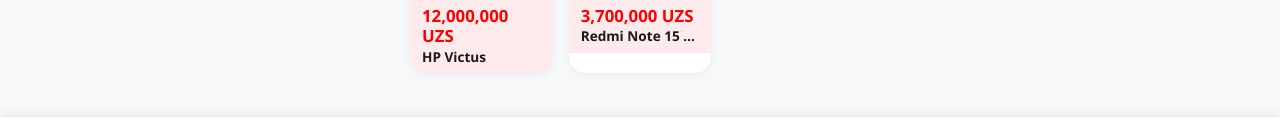
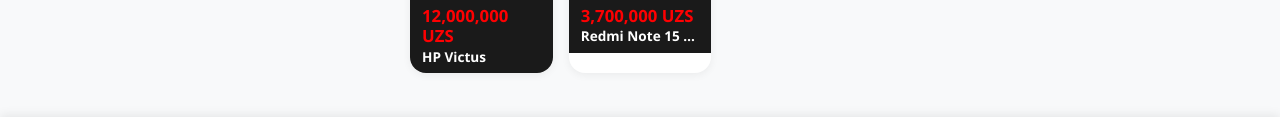
Before and after one commit to kavinsky0214/Sweetlab_mini_app, a plain HTML site: page index.html in a window 1280 px wide. Shown: the part 615-738 px from the top of the page. Drawn offline with Linux system fonts and the light colour scheme.

Commit message:
Change product-info to dark theme styles
Updated product-info styles to a dark theme, changing background and border colors. Adjusted product-price and product-name colors for better visibility.

```diff
--- a/index.html
+++ b/index.html
@@ -196,26 +196,23 @@
             object-fit: cover; /* Fills the frame completely */
         }
 
-        /* ✨ GLASSY RED effect for price and name section */
         .product-info {
             padding: 8px 12px;
-            background: rgba(254, 0, 2, 0.08); /* Very light red tint with transparency */
-            backdrop-filter: blur(8px);
-            -webkit-backdrop-filter: blur(8px);
-            border-top: 1px solid rgba(254, 0, 2, 0.2); /* Subtle red border highlight */
+            background: #1a1a1a; /* Dark gray/near black */
+            border-top: 1px solid #333;
         }
 
         .product-price {
             font-size: 1.05rem;
             font-weight: 700;
-            color: var(--primary); /* Keeps the red price text */
+            color: #fe0002; /* Red pops on dark */
             margin-bottom: 2px;
             line-height: 1.2;
         }
 
         .product-name {
             font-size: 0.85rem;
-            color: var(--text);
+            color: #ffffff; /* White text on dark */
             white-space: nowrap;
             overflow: hidden;
             text-overflow: ellipsis;
```
